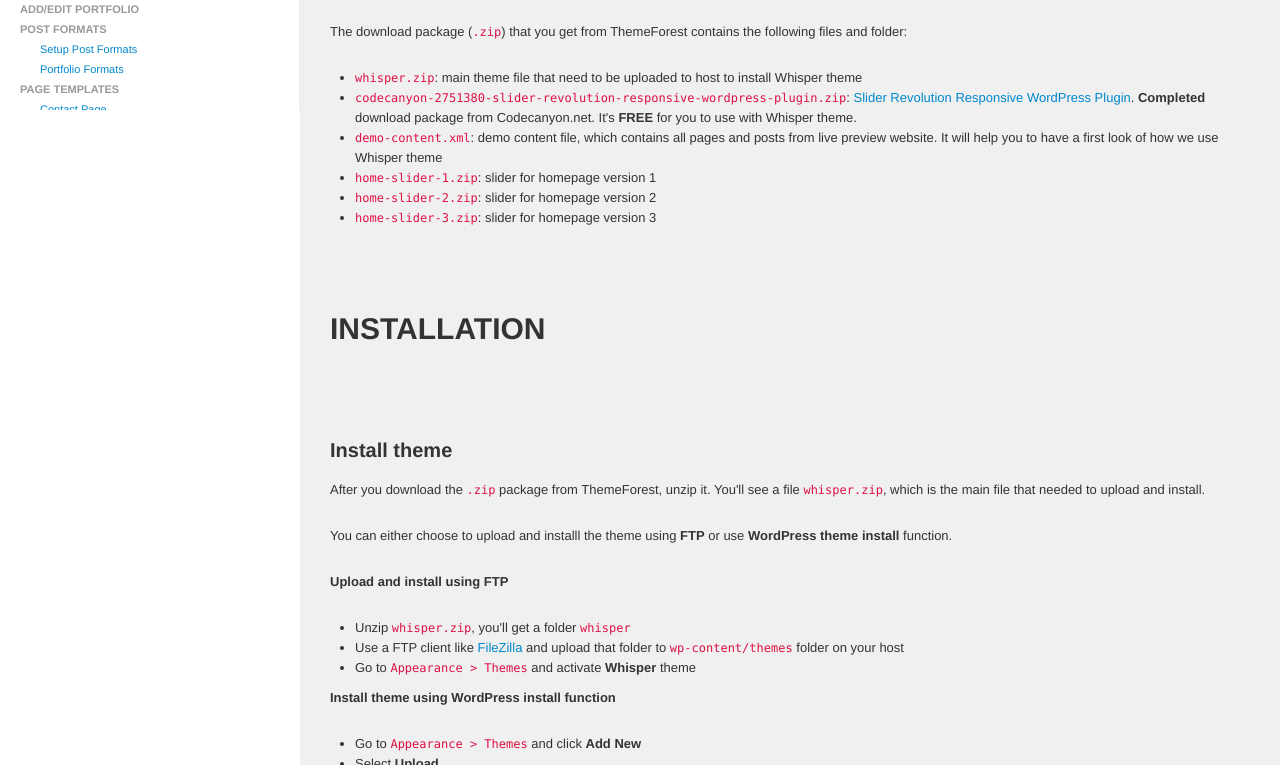
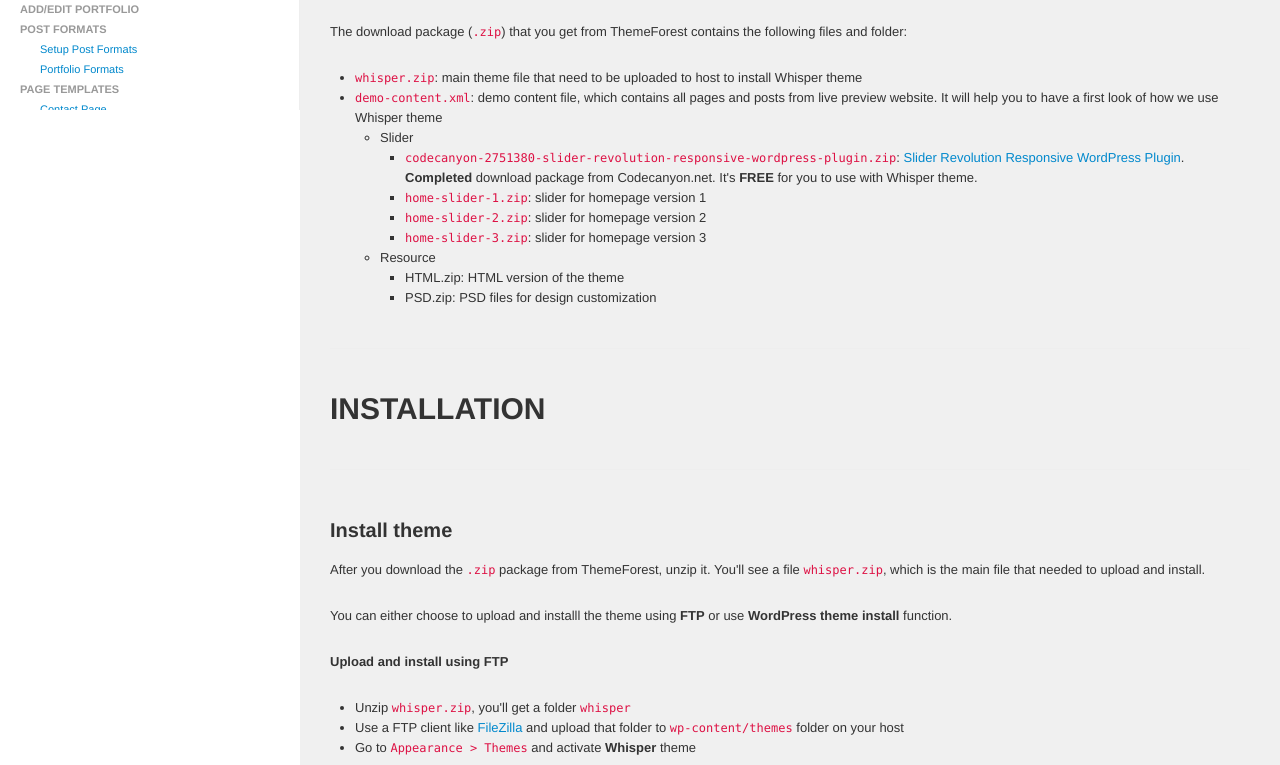
Before and after one commit to fitwp/docs, a plain HTML site: page whisper/index.html in a window 1280 px wide. Shown: the part 690-1455 px from the top of the page. Drawn offline with Linux system fonts and the light colour scheme.

Commit message:
Update files included

```diff
--- a/whisper/index.html
+++ b/whisper/index.html
@@ -51,11 +51,15 @@
 The download package (`.zip`) that you get from ThemeForest contains the following files and folder:
 
 - `whisper.zip`: main theme file that need to be uploaded to host to install Whisper theme
-- `codecanyon-2751380-slider-revolution-responsive-wordpress-plugin.zip`: [Slider Revolution Responsive WordPress Plugin](http://codecanyon.net/item/slider-revolution-responsive-wordpress-plugin/2751380). **Completed** download package from Codecanyon.net. It's **FREE** for you to use with Whisper theme.
 - `demo-content.xml`: demo content file, which contains all pages and posts from live preview website. It will help you to have a first look of how we use Whisper theme
-- `home-slider-1.zip`: slider for homepage version 1
-- `home-slider-2.zip`: slider for homepage version 2
-- `home-slider-3.zip`: slider for homepage version 3
+	- Slider
+		- `codecanyon-2751380-slider-revolution-responsive-wordpress-plugin.zip`: [Slider Revolution Responsive WordPress Plugin](http://codecanyon.net/item/slider-revolution-responsive-wordpress-plugin/2751380). **Completed** download package from Codecanyon.net. It's **FREE** for you to use with Whisper theme.
+		- `home-slider-1.zip`: slider for homepage version 1
+		- `home-slider-2.zip`: slider for homepage version 2
+		- `home-slider-3.zip`: slider for homepage version 3
+	- Resource
+		- HTML.zip: HTML version of the theme
+		- PSD.zip: PSD files for design customization
 
 
 
```
